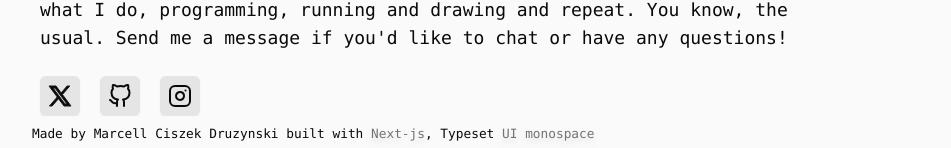
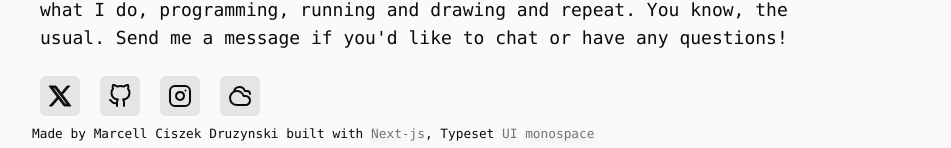
Before and after one commit to masiucd/marcell_ciszek_druzynski.com, a Next.js app: page /about in a window 1280 px wide. Shown: the part 710-858 px from the top of the page, without its empty margins (160-1111 px from the left). Built offline with nearby package versions, Linux system fonts and the light colour scheme.

Commit message:
Add new social media icon and fix icon import paths

```diff
--- a/src/app/(marketing)/about/page.tsx
+++ b/src/app/(marketing)/about/page.tsx
@@ -21,6 +21,10 @@ const socialMediaItems = Object.freeze([
 		name: "instagram" as const,
 		url: "https://www.instagram.com/masiu_cd/",
 	},
+	{
+		name: "bluesky" as const,
+		url: "https://bsky.app/profile/masiucd.bsky.social",
+	},
 ]);
 type Icon = (typeof socialMediaItems)[number]["name"];
 
@@ -29,6 +33,7 @@ function getIcon(icon: Icon) {
 		x: <Icons.twitter />,
 		github: <Icons.github />,
 		instagram: <Icons.instagram />,
+		bluesky: <Icons.cloud />,
 	};
 	return socialIcon[icon];
 }
--- a/src/app/(marketing)/blog/animated-wrapper.tsx
+++ b/src/app/(marketing)/blog/animated-wrapper.tsx
@@ -2,8 +2,8 @@
 import {AnimatePresence, motion} from "framer-motion";
 import {type PropsWithChildren} from "react";
 
-import ArrowDown from "@/components/icons/arrow_down";
-import ArrowUp from "@/components/icons/arrow_up";
+import ArrowDown from "@/components/icons/arrow-down";
+import ArrowUp from "@/components/icons/arrow-up";
 import {Button} from "@/components/ui/button";
 import {useToggle} from "@/lib/hooks/toggle";
 
--- a/src/app/(marketing)/components/links/link_content.tsx
+++ b/src/app/(marketing)/components/links/link_content.tsx
@@ -2,8 +2,8 @@
 
 import {AnimatePresence, motion} from "framer-motion";
 
-import ArrowLeft from "@/components/icons/arrow_left";
-import ArrowRight from "@/components/icons/arrow_right";
+import ArrowLeft from "@/components/icons/arrow-left";
+import ArrowRight from "@/components/icons/arrow-right";
 import {useToggle} from "@/lib/hooks/toggle";
 import {cn} from "@/lib/styles";
 
--- /dev/null
+++ b/src/components/icons/cloud.tsx
@@ -0,0 +1,23 @@
+import {Props} from "./types";
+
+function Cloud({className, width = 24, height = 24}: Props) {
+	return (
+		<svg
+			xmlns="http://www.w3.org/2000/svg"
+			width={width}
+			height={height}
+			viewBox="0 0 24 24"
+			fill="none"
+			stroke="currentColor"
+			stroke-width="2"
+			stroke-linecap="round"
+			stroke-linejoin="round"
+			className={className}
+		>
+			<path d="M17.5 21H9a7 7 0 1 1 6.71-9h1.79a4.5 4.5 0 1 1 0 9Z" />
+			<path d="M22 10a3 3 0 0 0-3-3h-2.207a5.502 5.502 0 0 0-10.702.5" />
+		</svg>
+	);
+}
+
+export default Cloud;
--- a/src/components/mdx/more_info.tsx
+++ b/src/components/mdx/more_info.tsx
@@ -4,8 +4,8 @@ import {type PropsWithChildren} from "react";
 import Info from "@/components/icons/info";
 import {useToggle} from "@/lib/hooks/toggle";
 
-import ArrowDown from "../icons/arrow_down";
-import ArrowUp from "../icons/arrow_up";
+import ArrowDown from "../icons/arrow-down";
+import ArrowUp from "../icons/arrow-up";
 import {Button} from "../ui/button";
 
 type Props = {
```
Also changed, not shown: src/components/icons/index.ts (+7 -5 lines), src/components/icons/arrow-down.tsx (renamed from src/components/icons/arrow_down.tsx), src/components/icons/arrow-left.tsx (renamed from src/components/icons/arrow_left.tsx), src/components/icons/arrow-right.tsx (renamed from src/components/icons/arrow_right.tsx), src/components/icons/arrow-top-right.tsx (renamed from src/components/icons/arrow_top_right.tsx), src/components/icons/arrow-up.tsx (renamed from src/components/icons/arrow_up.tsx), src/components/icons/twitter-icon.tsx (renamed from src/components/icons/twitter_icon.tsx).
